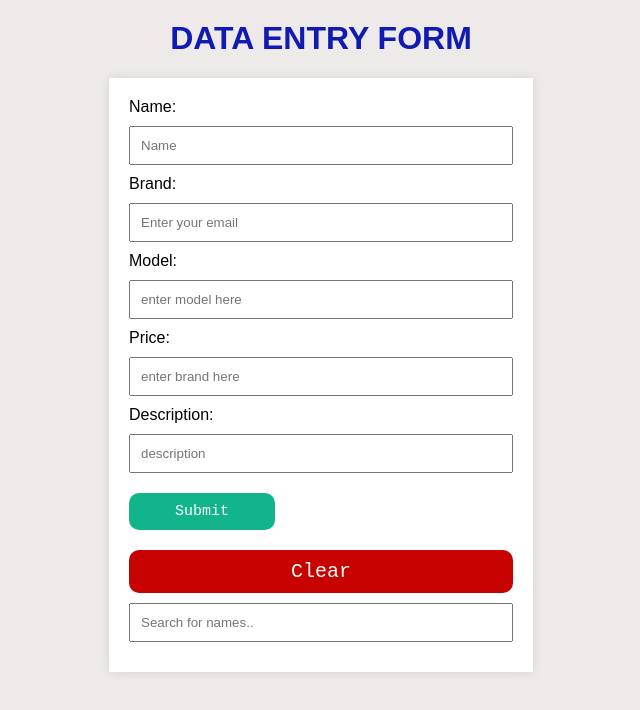
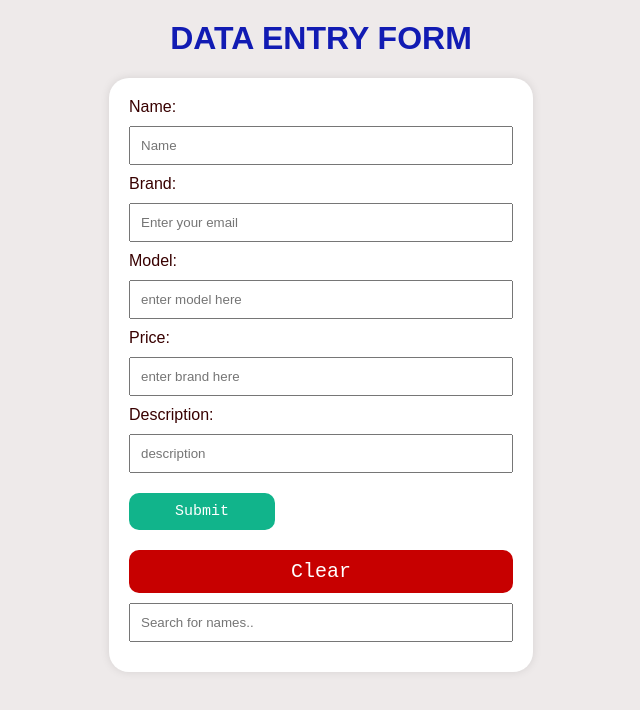
Before and after one commit to AfsheenMujahid/Crud-Info-form, a plain HTML site: page public/index.html in a window 1280 px wide. Shown: the whole page, without its empty margins (319-959 px from the left). Drawn offline with Linux system fonts and the light colour scheme; files that its build step writes are made by us from their sources; files whose address does not match are found by name.

Commit message:
Update crud.css

```diff
--- a/static/crud.css
+++ b/static/crud.css
@@ -21,8 +21,9 @@ h1 {
     width: 30%;
     margin: 20px auto;
     background-color: #ffffff;
-    color: rgb(0, 0, 0);
+    color: rgb(56, 0, 0);
     padding: 20px;
+    border-radius: 20px;
     box-shadow: 0 0 10px rgba(0, 0, 0, 0.1);
 }
 
```
